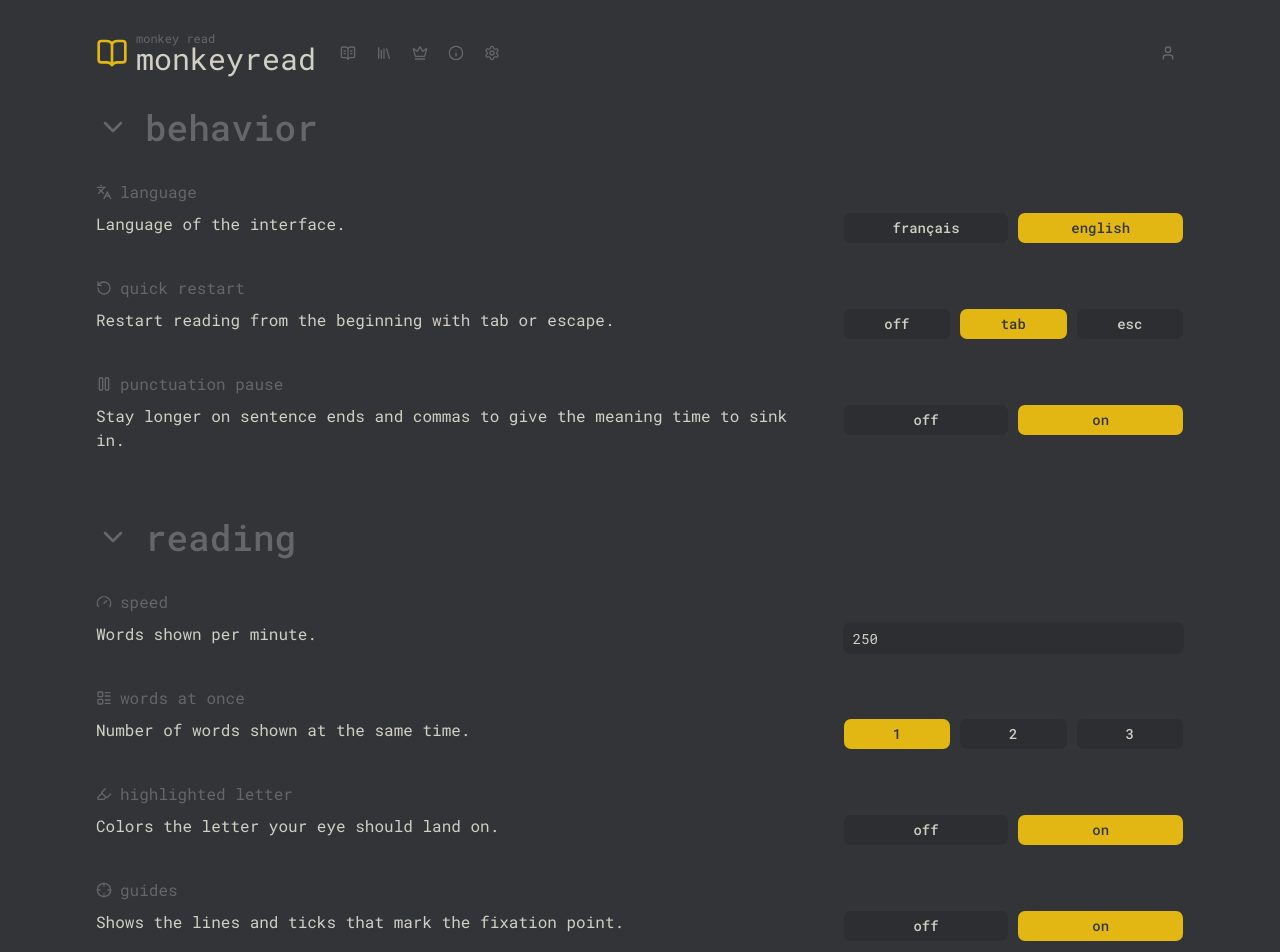
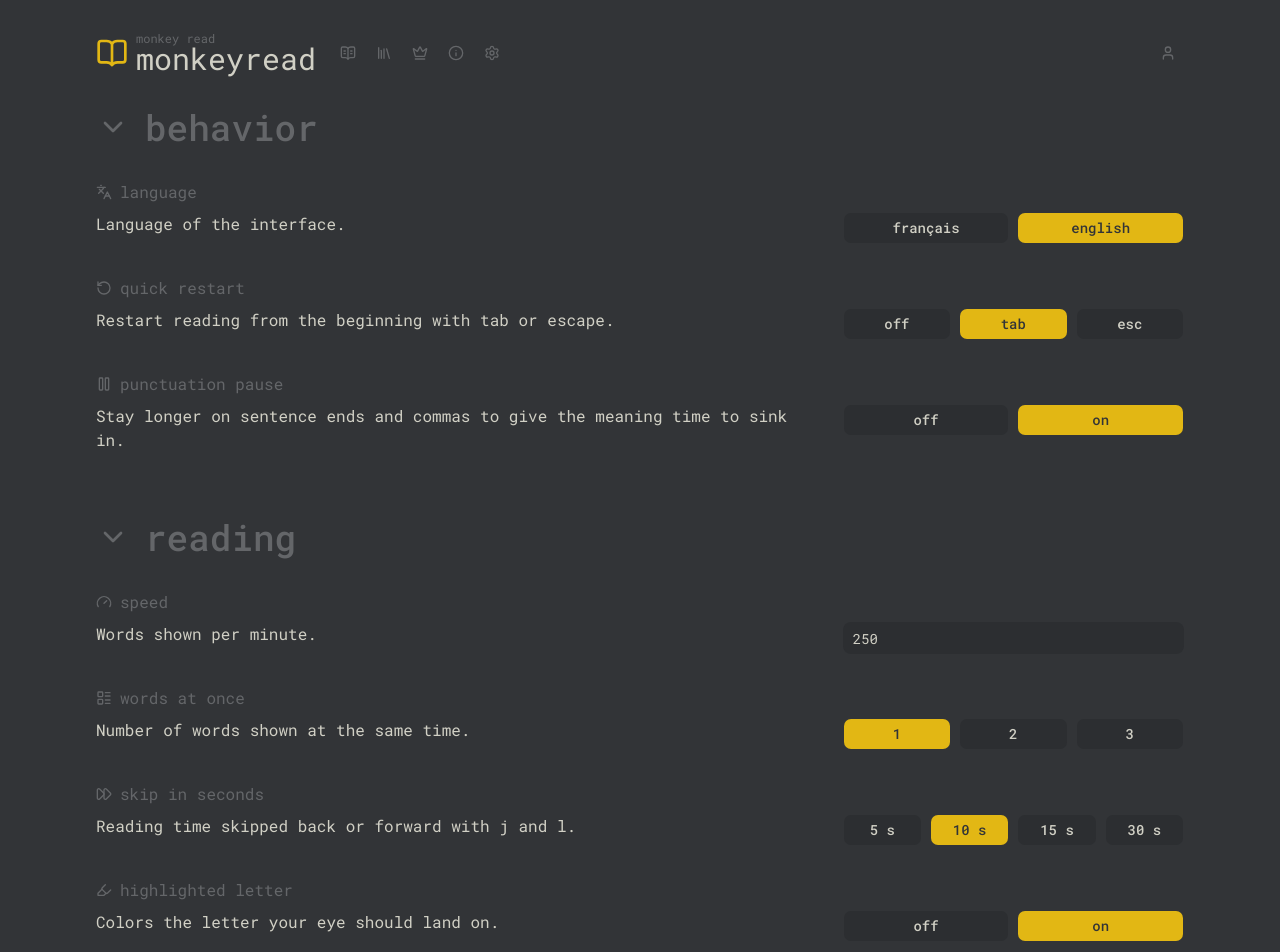
Before and after one commit to damien-mathieu1/monkeyread, a Next.js app: page /settings in a window 1280 px wide. Shown: the top 952 px of the page. Built offline with nearby package versions, Linux system fonts and the light colour scheme; no server answers.

Commit message:
feat: skip back and forward by seconds with j and l
Closes #16

```diff
--- a/src/app/page.tsx
+++ b/src/app/page.tsx
@@ -50,7 +50,7 @@ export default function Home() {
   const [runId, setRunId] = useState(0);
   const { user } = useAuth();
   const rsvp = useRsvp(text, settings, startWord);
-  const { toggle, reset, step, playing, index } = rsvp;
+  const { toggle, reset, step, skip, playing, index } = rsvp;
   const touched = useRef(false);
 
   useEffect(() => {
@@ -148,6 +148,8 @@ export default function Home() {
         step(e.shiftKey ? -10 : -1);
       } else if (e.key === "ArrowRight") {
         step(e.shiftKey ? 10 : 1);
+      } else if (e.key === "j" || e.key === "l") {
+        skip(e.key === "j" ? -settings.skipSeconds : settings.skipSeconds);
       } else if (e.key === "ArrowUp" || e.key === "ArrowDown") {
         e.preventDefault();
         const delta = e.key === "ArrowUp" ? WPM_STEP : -WPM_STEP;
@@ -168,10 +170,12 @@ export default function Home() {
     toggle,
     reset,
     step,
+    skip,
     update,
     settings.quickRestart,
     settings.wpm,
     settings.punctuationPause,
+    settings.skipSeconds,
   ]);
 
   const focusFade = cn(
--- a/src/app/settings/page.tsx
+++ b/src/app/settings/page.tsx
@@ -3,6 +3,7 @@
 import {
   ALargeSmall,
   Crosshair,
+  FastForward,
   Gauge,
   Keyboard,
   Sparkles,
@@ -129,6 +130,18 @@ export default function SettingsPage() {
               options={[1, 2, 3].map((n) => ({ value: n, label: String(n) }))}
               value={settings.chunkSize}
               onChange={(v) => update("chunkSize", v)}
+            />
+          </Setting>
+          <Setting
+            icon={FastForward}
+            title={t.settings.skipSeconds.title}
+            description={t.settings.skipSeconds.description}
+          >
+            <OptionButtons
+              columns={4}
+              options={[5, 10, 15, 30].map((n) => ({ value: n, label: `${n} s` }))}
+              value={settings.skipSeconds}
+              onChange={(v) => update("skipSeconds", v)}
             />
           </Setting>
           <Setting
--- a/src/components/layout/footer.tsx
+++ b/src/components/layout/footer.tsx
@@ -42,7 +42,8 @@ function KeyTips({ settings }: { settings: Settings }) {
         <Kbd>{t.keys.space}</Kbd> - {t.keys.playPause}
       </div>
       <div>
-        <Kbd>←</Kbd> <Kbd>→</Kbd> - {t.keys.prevNext}
+        <Kbd>←</Kbd> <Kbd>→</Kbd> - {t.keys.prevNext} · <Kbd>j</Kbd> <Kbd>l</Kbd> -{" "}
+        {t.keys.skip(settings.skipSeconds)}
       </div>
       <div>
         <Kbd>↑</Kbd> <Kbd>↓</Kbd> - {t.keys.speed} · <Kbd>1</Kbd> <Kbd>2</Kbd> <Kbd>3</Kbd> -{" "}
--- a/src/hooks/use-rsvp.ts
+++ b/src/hooks/use-rsvp.ts
@@ -66,6 +66,15 @@ export function useRsvp(text: string, settings: RsvpSettings, startWord = 0) {
     [chunks.length, size],
   );
 
+  // Moves by roughly `seconds` of reading at the current pace (average pause, not exact timing).
+  const skip = useCallback(
+    (seconds: number) => {
+      const chunkMs = msPerWord(settings.wpm) * size * (settings.punctuationPause ? avgPause : 1);
+      step(Math.round((seconds * 1000) / chunkMs) || Math.sign(seconds));
+    },
+    [step, settings.wpm, settings.punctuationPause, size, avgPause],
+  );
+
   return {
     currentChunk: chunks[index],
     index,
@@ -81,5 +90,6 @@ export function useRsvp(text: string, settings: RsvpSettings, startWord = 0) {
     toggle,
     reset,
     step,
+    skip,
   };
 }
--- a/src/hooks/use-settings.ts
+++ b/src/hooks/use-settings.ts
@@ -10,6 +10,7 @@ import { useAuth } from "@/components/auth/auth-provider";
 export type Settings = {
   wpm: number;
   chunkSize: number;
+  skipSeconds: number;
   punctuationPause: boolean;
   quickRestart: "off" | "tab" | "esc";
   highlightLetter: boolean;
@@ -29,6 +30,7 @@ const STORAGE_KEY = "monkeyread-settings";
 export const DEFAULT_SETTINGS: Settings = {
   wpm: 250,
   chunkSize: 1,
+  skipSeconds: 10,
   punctuationPause: true,
   quickRestart: "tab",
   highlightLetter: true,
--- a/src/lib/i18n/en.tsx
+++ b/src/lib/i18n/en.tsx
@@ -40,6 +40,7 @@ export const en: Dict = {
     space: "space",
     playPause: "play / pause",
     prevNext: "previous / next word",
+    skip: (s: number) => `−/+ ${s} s`,
     speed: "speed ±25",
     chunk: "words at once",
   },
@@ -86,6 +87,10 @@ export const en: Dict = {
     },
     speed: { title: "speed", description: "Words shown per minute." },
     chunkSize: { title: "words at once", description: "Number of words shown at the same time." },
+    skipSeconds: {
+      title: "skip in seconds",
+      description: "Reading time skipped back or forward with j and l.",
+    },
     highlight: {
       title: "highlighted letter",
       description: "Colors the letter your eye should land on.",
--- a/src/lib/i18n/fr.tsx
+++ b/src/lib/i18n/fr.tsx
@@ -40,6 +40,7 @@ export const fr = {
     space: "espace",
     playPause: "lecture / pause",
     prevNext: "mot précédent / suivant",
+    skip: (s: number) => `−/+ ${s} s`,
     speed: "vitesse ±25",
     chunk: "mots groupés",
   },
@@ -87,6 +88,10 @@ export const fr = {
     },
     speed: { title: "vitesse", description: "Nombre de mots affichés par minute." },
     chunkSize: { title: "mots groupés", description: "Nombre de mots affichés en même temps." },
+    skipSeconds: {
+      title: "saut en secondes",
+      description: "Durée de lecture sautée en arrière ou en avant avec j et l.",
+    },
     highlight: {
       title: "lettre mise en avant",
       description: "Colore la lettre sur laquelle l'œil doit se poser.",
```
